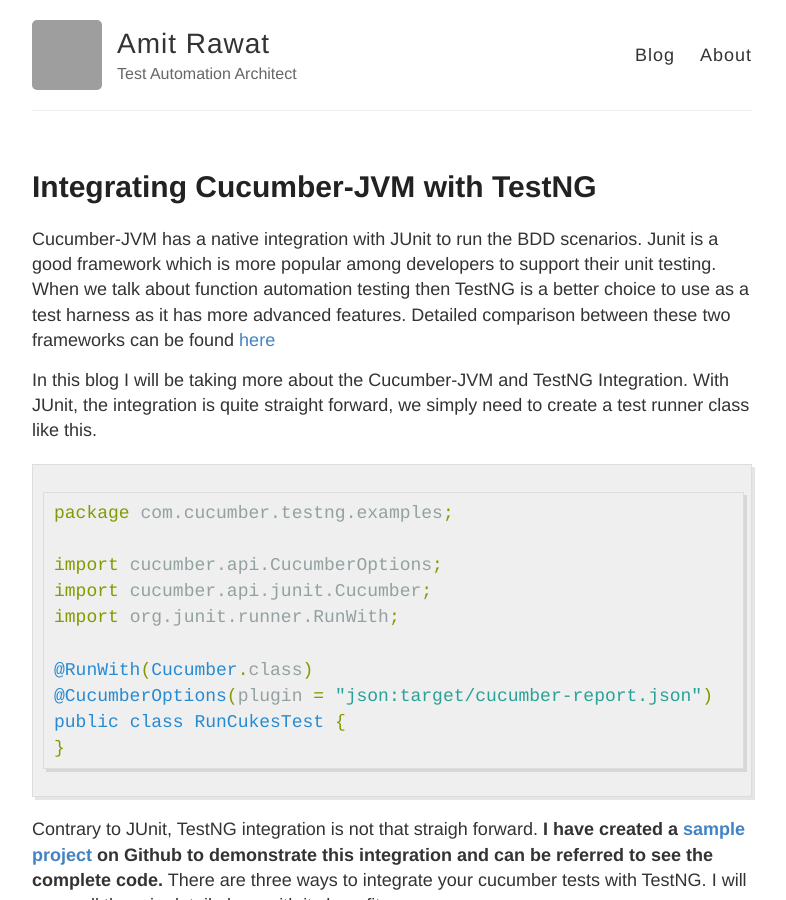
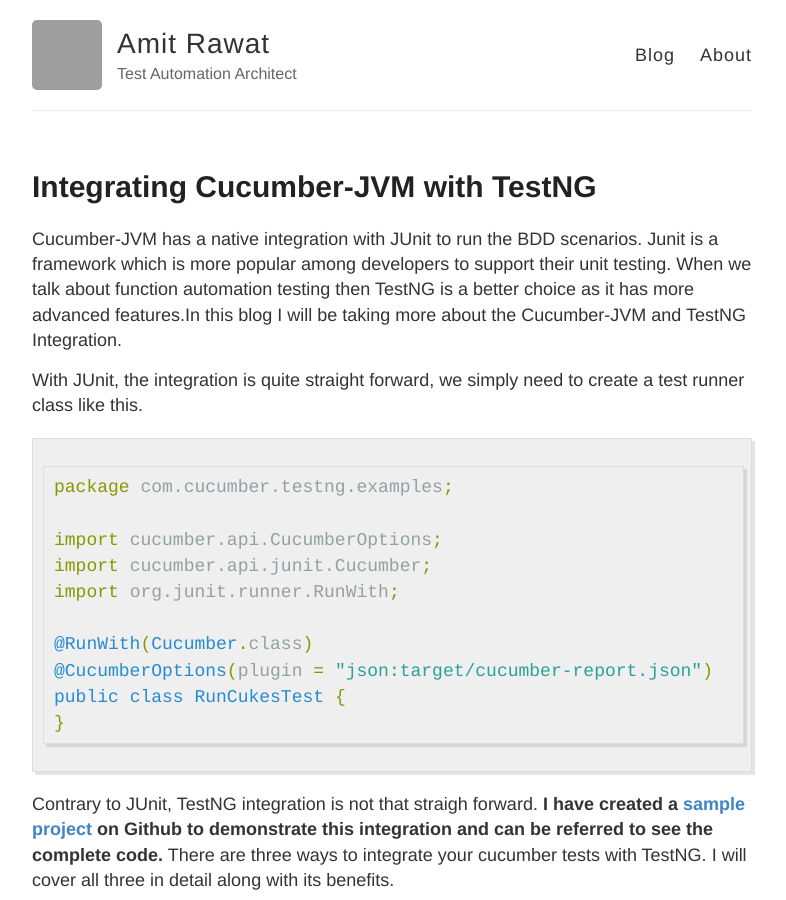
Before and after one commit to sahajamit/sahajamit.github.io, a Jekyll site: the page built from _posts/2015-3-28-Cucumber-JVM-with-TestNG.md, in a window 1280 px wide and 900 px high. Shown: the whole window, without its empty margins (248-1034 px from the left). Built offline with Jekyll 4.4.1, drawn with Linux system fonts in a browser that asks for light colours; comment, search, counter and statistics services are not loaded; grey boxes are pictures that could not be loaded.

Commit message:
some corrections

````diff
--- a/_posts/2015-3-28-Cucumber-JVM-with-TestNG.md
+++ b/_posts/2015-3-28-Cucumber-JVM-with-TestNG.md
@@ -3,9 +3,9 @@
 title: Integrating Cucumber-JVM with TestNG
 ---
 
-Cucumber-JVM has a native integration with JUnit to run the BDD scenarios. Junit is a good framework which is more popular among developers to support their unit testing. When we talk about function automation testing then TestNG is a better choice to use as a test harness as it has more advanced features. Detailed comparison between these two frameworks can be found [here](http://www.mkyong.com/unittest/junit-4-vs-testng-comparison/)
+Cucumber-JVM has a native integration with JUnit to run the BDD scenarios. Junit is a framework which is more popular among developers to support their unit testing. When we talk about function automation testing then TestNG is a better choice as it has more advanced features.In this blog I will be taking more about the Cucumber-JVM and TestNG Integration.
 
-In this blog I will be taking more about the Cucumber-JVM and TestNG Integration. With JUnit, the integration is quite straight forward, we simply need to create a test runner class like this.
+With JUnit, the integration is quite straight forward, we simply need to create a test runner class like this.
 
 ```java
 package com.cucumber.testng.examples;
````
